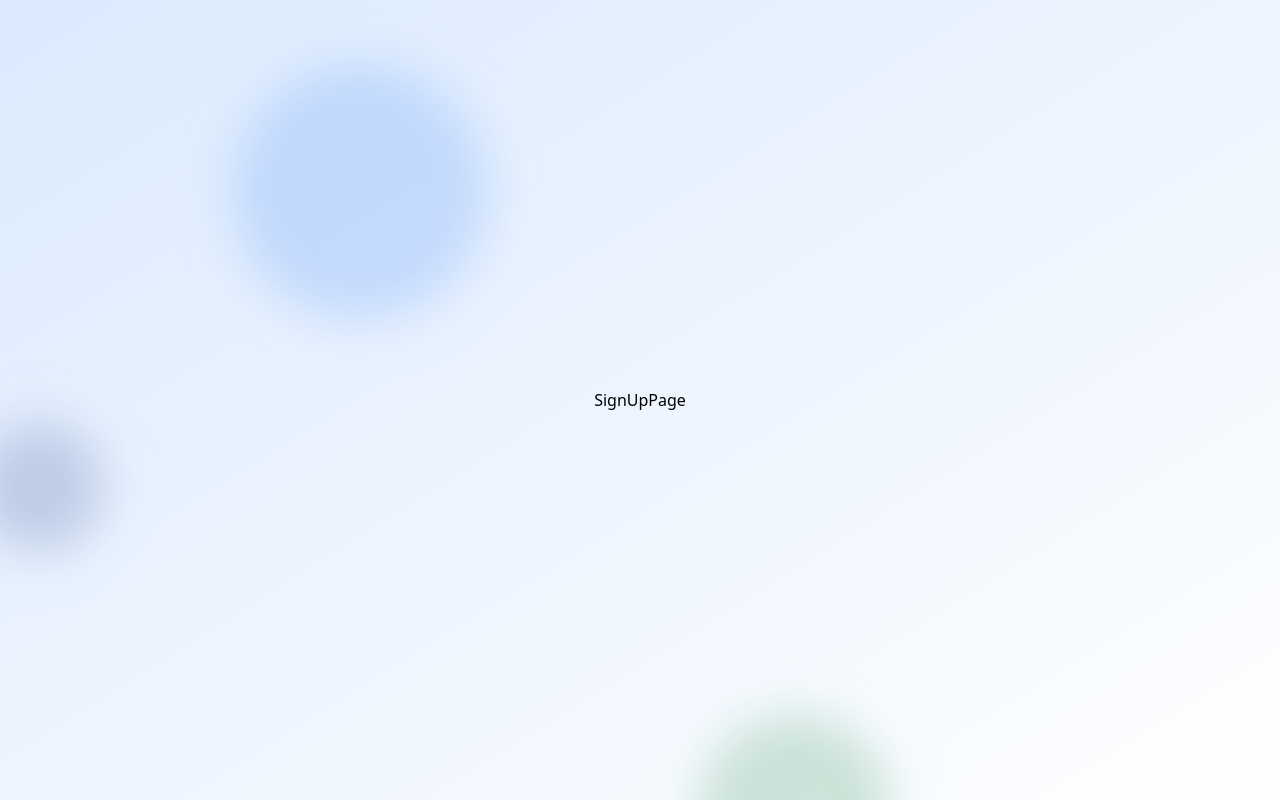
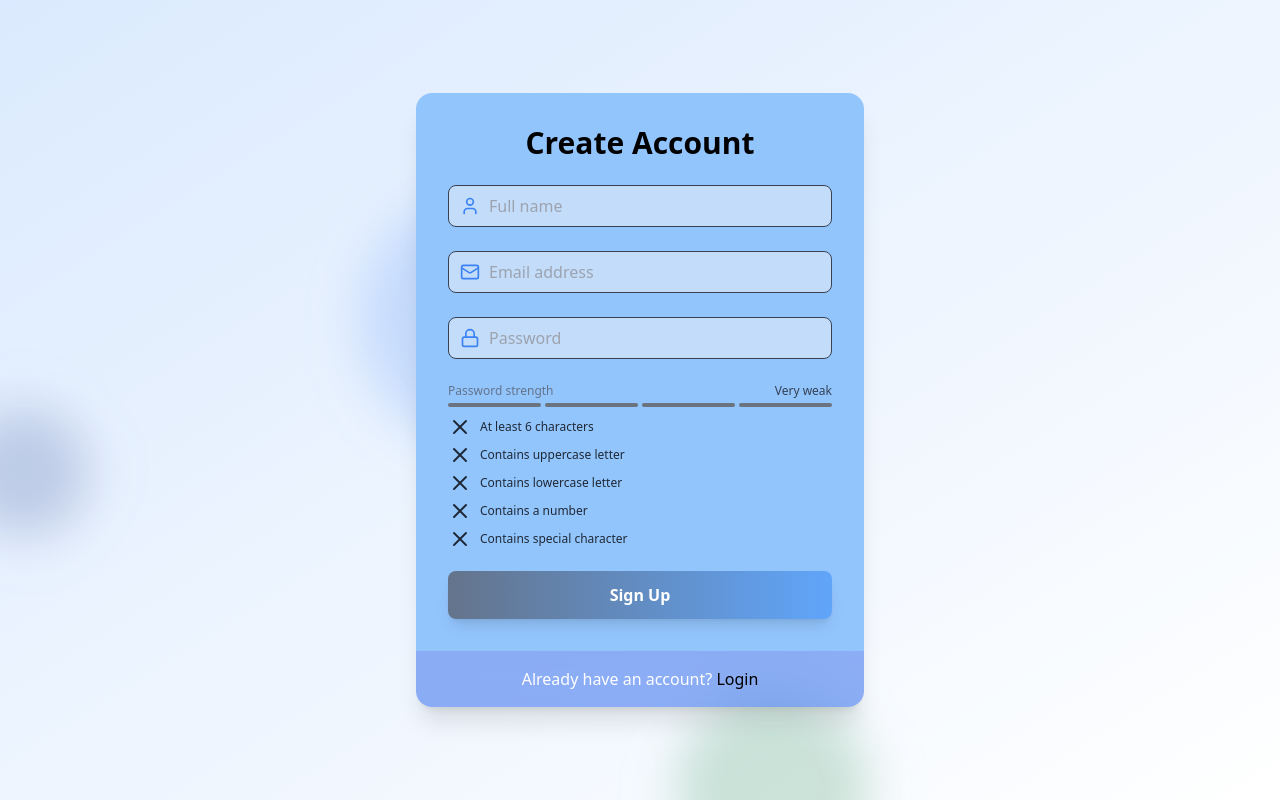
Before and after one commit to Nzagwaneza/Email-verification-MERN-, a React (Vite) app in the folder frontend/: page /signup in a window 1280 px wide. Built offline with nearby package versions, Linux system fonts and the light colour scheme.

Commit message:
Added signup UI

```diff
--- a/frontend/package.json
+++ b/frontend/package.json
@@ -11,6 +11,7 @@
   },
   "dependencies": {
     "framer-motion": "^11.11.9",
+    "lucide-react": "^0.453.0",
     "react": "^18.3.1",
     "react-dom": "^18.3.1",
     "react-router-dom": "^6.27.0"
--- /dev/null
+++ b/frontend/src/components/Input.jsx
@@ -0,0 +1,20 @@
+import { Icon } from "lucide-react";
+import React from "react";
+
+const Input = ({ icon: Icon, ...props }) => {
+  return (
+    <div className="relative mb-6">
+      <div className="absolute inset-y-0 left-0 flex items-center pl-3 pointer-events-none">
+        <Icon className="size-5 text-blue-500" />
+      </div>
+      <input
+        {...props}
+        className="w-full pl-10 pr-3 py-2 bg-gray-100 bg-opacity-50 rounded-lg
+        border border-gray-700 focus:border-blue-200 focus:ring-2 focus:ring-blue-500
+         text-black placeholder:gray-400 transition duration-200"
+      />
+    </div>
+  );
+};
+
+export default Input;
--- /dev/null
+++ b/frontend/src/components/PasswordStrengthMeter.jsx
@@ -0,0 +1,82 @@
+import { Check, X } from "lucide-react";
+
+const PasswordCriteria = ({ password }) => {
+  const criteria = [
+    { label: "At least 6 characters", met: password.length >= 6 },
+    { label: "Contains uppercase letter", met: /[A-Z]/.test(password) },
+    { label: "Contains lowercase letter", met: /[a-z]/.test(password) },
+    { label: "Contains a number", met: /[\d]/.test(password) },
+    { label: "Contains special character", met: /[^A-Za-z0-9]/.test(password) },
+  ];
+
+  return (
+    <div className="mt-2 space-y-1">
+      {criteria.map((item) => (
+        <div key={item.label} className="flex items-center text-xs">
+          {item.met ? (
+            <Check className="size-4 text-green-600 mr-2" />
+          ) : (
+            <X className="size 4 text-gray-800 mr-2" />
+          )}
+          <span className={item.met ? "text-green-600" : "text-gray-800"}>
+            {item.label}
+          </span>
+        </div>
+      ))}
+    </div>
+  );
+};
+const PasswordStrengthMeter = ({ password }) => {
+  const getStrength = (pass) => {
+    let strength = 0;
+    if (pass.length >= 6) strength++;
+    if (pass.match(/[a-z]/) && pass.match(/[A-Z]/)) strength++;
+    if (pass.match(/[\d]/)) strength++;
+    if (pass.match(/[^a-zA-Z\d]/)) strength++;
+
+    return strength;
+  };
+
+  const strength = getStrength(password);
+
+  const getColor = (strength) => {
+    if (strength === 0) return "bg-red-500";
+    if (strength === 1) return "bg-red-400";
+    if (strength === 2) return "bg-yellow-500";
+    if (strength === 3) return "bg-yellow-400";
+
+    return "bg-green-500";
+  };
+  const getStrengthText = (strength) => {
+    if (strength === 0) return "Very weak";
+    if (strength === 1) return "weak";
+    if (strength === 2) return "Fair";
+    if (strength === 3) return "Good";
+
+    return "Strong";
+  };
+  return (
+    <div className="mt-2">
+      <div className="flex justify-between items-center mb-1">
+        <span className="text-xs text-slate-500 ">Password strength</span>
+        <span className="text-xs text-slate-700 ">
+          {getStrengthText(strength)}
+        </span>
+      </div>
+      <div className="flex space-x-1">
+        {[...Array(4)].map((_, index) => (
+          <div
+            key={index}
+            className={`h-1 w-1/4 rounded-full transition-colors duration-300
+                        ${
+                          index < strength ? getColor(strength) : "bg-gray-500"
+                        } `}
+          />
+        ))}
+      </div>
+      <PasswordCriteria password={password} />
+    </div>
+  );
+};
+
+export default PasswordStrengthMeter;
--- a/frontend/src/pages/SignUpPage.jsx
+++ b/frontend/src/pages/SignUpPage.jsx
@@ -1,7 +1,76 @@
-import React from "react";
+import { motion } from "framer-motion";
+import { Lock, Mail, User } from "lucide-react";
+import { useState } from "react";
+import Input from "../components/input";
+import { Link } from "react-router-dom";
+import PasswordStrengthMeter from "../components/PasswordStrengthMeter";
 
 const SignUpPage = () => {
-  return <div>SignUpPage</div>;
+  const [name, setName] = useState("");
+  const [email, setEmail] = useState("");
+  const [password, setPassword] = useState("");
+
+  const handleSignUp = () => {
+    console.log("");
+  };
+  return (
+    <motion.div
+      initial={{ opacity: 0, y: 20 }}
+      animate={{ opacity: 1, y: 0 }}
+      transition={{ duration: 0.5 }}
+      className="max-w-md w-full bg-green-700-opacity-80 bg-opacity-50 backdrop-filter
+      backdrop-blur-xl rounded-2xl shadow-xl overflow-hidden"
+    >
+      <div className="p-8 bg-blue-300 opacity-9">
+        <h2 className="text-3xl font-bold mb-6 text-center ">Create Account</h2>
+        <form onSubmit={handleSignUp}>
+          <Input
+            icon={User}
+            type="text"
+            placeholder="Full name"
+            value={name}
+            onChange={(e) => setName(e.target.value)}
+          />
+          <Input
+            icon={Mail}
+            type="email"
+            placeholder="Email address"
+            value={email}
+            onChange={(e) => setEmail(e.target.value)}
+          />
+          <Input
+            icon={Lock}
+            type="password"
+            placeholder="Password"
+            value={password}
+            onChange={(e) => setPassword(e.target.value)}
+          />
+
+          <PasswordStrengthMeter password={password} />
+
+          <motion.button
+            className="mt-5 py-3 px-4 w-full flex justify-center bg-gradient-to-r
+          from-slate-500 to-blue-400 text-white font-bold rounded-lg shadow-lg
+          hover:from-green-800 hover:to-blue-800 focus:outline-none focus:ring-2 focus:ring-blue-500
+          focus:ring-offset-2 focus:ring-offset-slate-500 transition duration-200"
+            whileHover={{ scale: 1.02 }}
+            whileTap={{ scale: 0.98 }}
+            type="submit"
+          >
+            Sign Up
+          </motion.button>
+        </form>
+      </div>
+      <div className="px-8 py-4 bg-blue-600 bg-opacity-50 flex justify-center">
+        <p className="text-base text-white">
+          Already have an account?{" "}
+          <Link to={"/login"} className="text-black hover:underline">
+            Login
+          </Link>
+        </p>
+      </div>
+    </motion.div>
+  );
 };
 
 export default SignUpPage;
```
Also changed, not shown: 1 other file (tests, documents, lock files or other folders).
